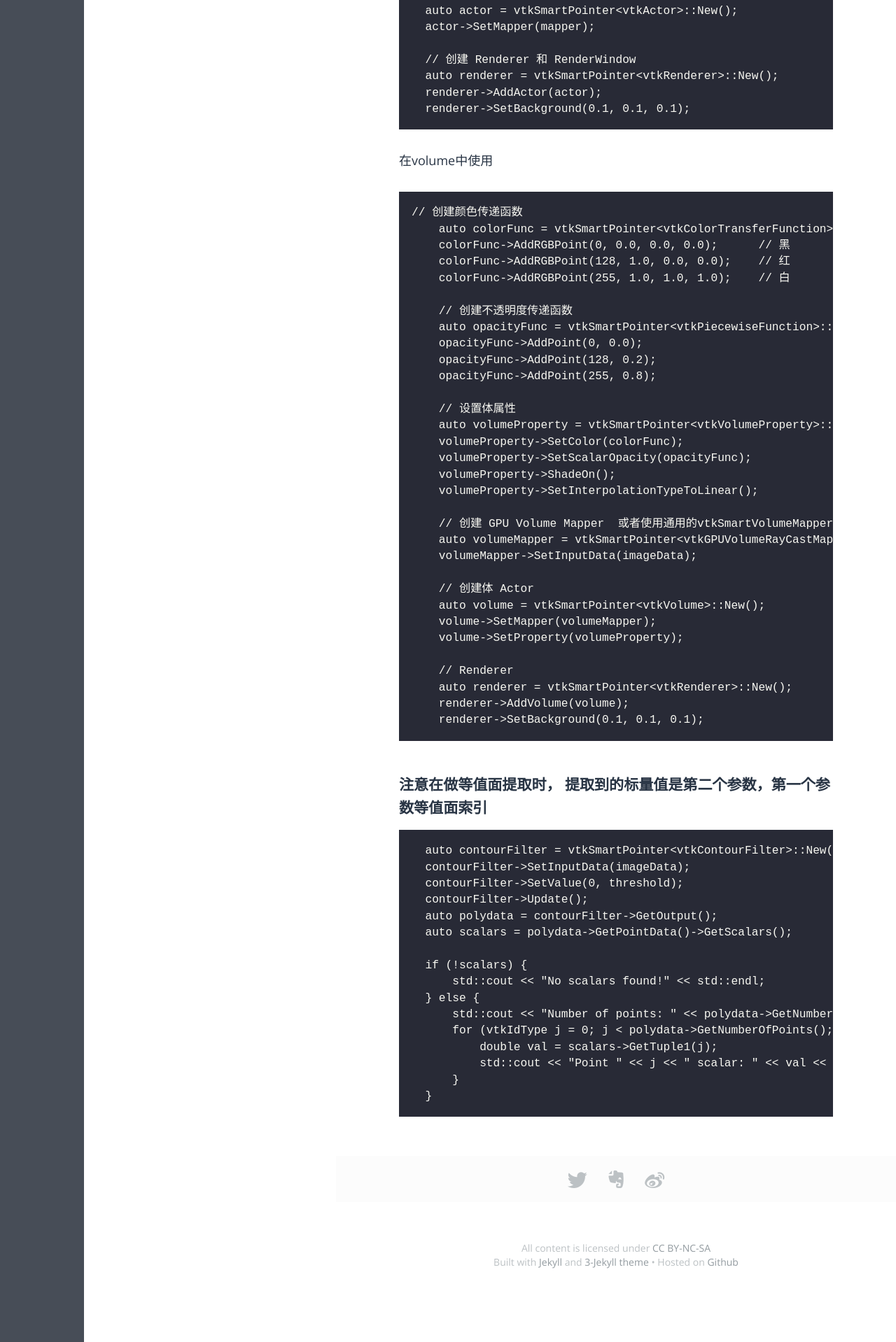
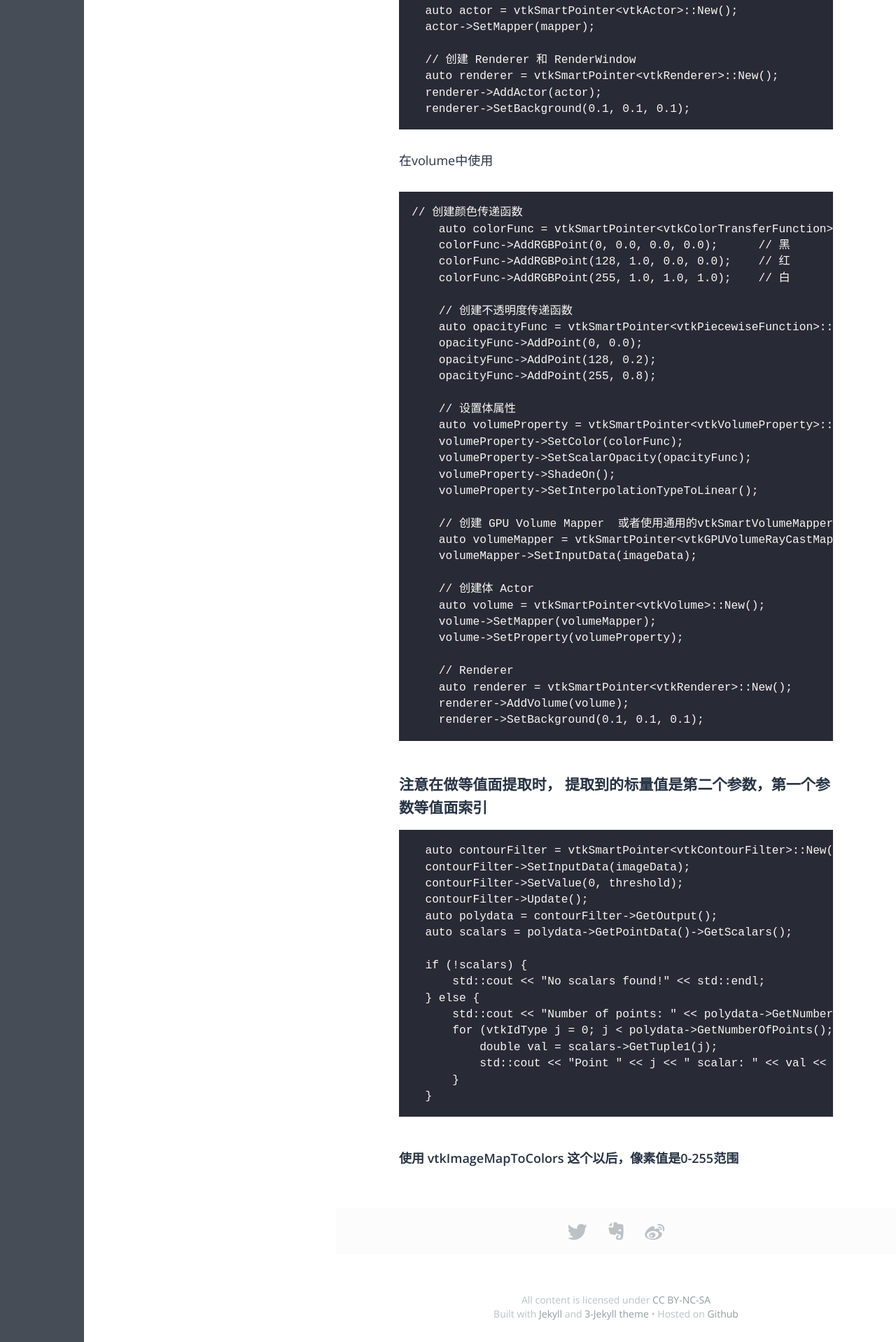
Before and after one commit to aliangaaa/aliangaaa.github.io, a Jekyll site: the page built from _posts/vtk/2025-9-9-颜色映射.md, in a window 1280 px wide. Shown: the part 1580-3498 px from the top of the page at 70% size. Built offline with Jekyll 4.4.1, drawn with Linux system fonts in a browser that asks for light colours; some web fonts are replaced.

Commit message:
Update 2025-9-9-颜色映射.md

````diff
--- a/_posts/vtk/2025-9-9-颜色映射.md
+++ b/_posts/vtk/2025-9-9-颜色映射.md
@@ -120,3 +120,4 @@ modifyed--通知相连的管线更新
       }
   }
 ```
+#### 使用 vtkImageMapToColors 这个以后，像素值是0-255范围
````
